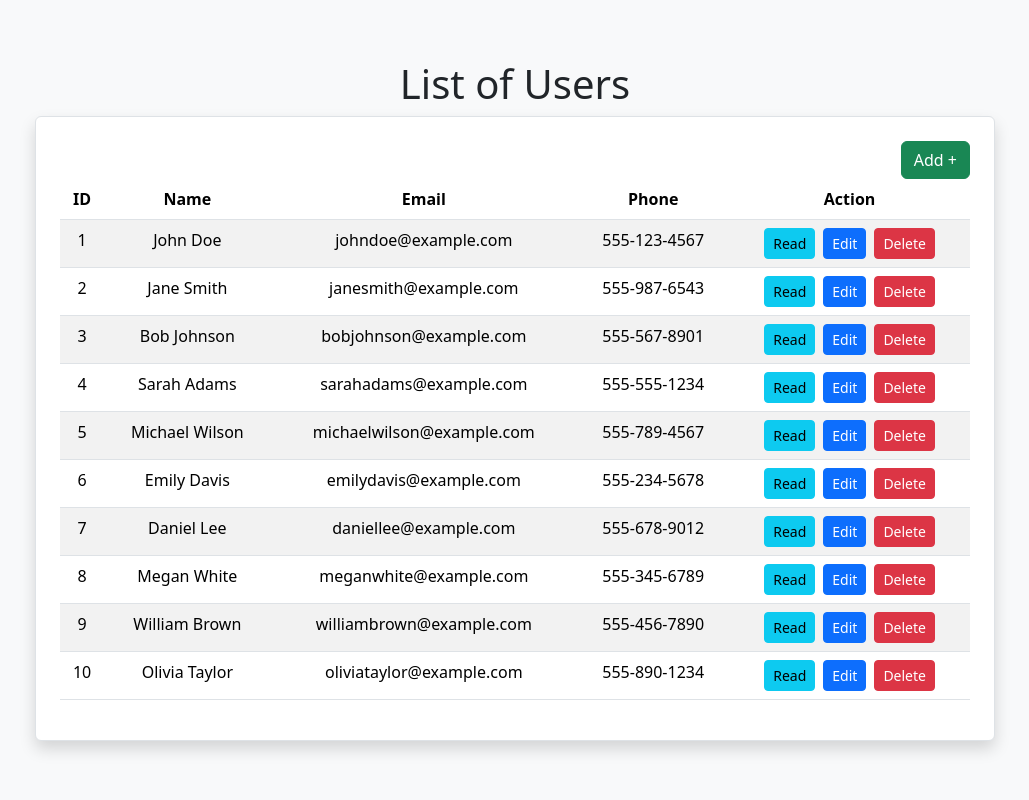
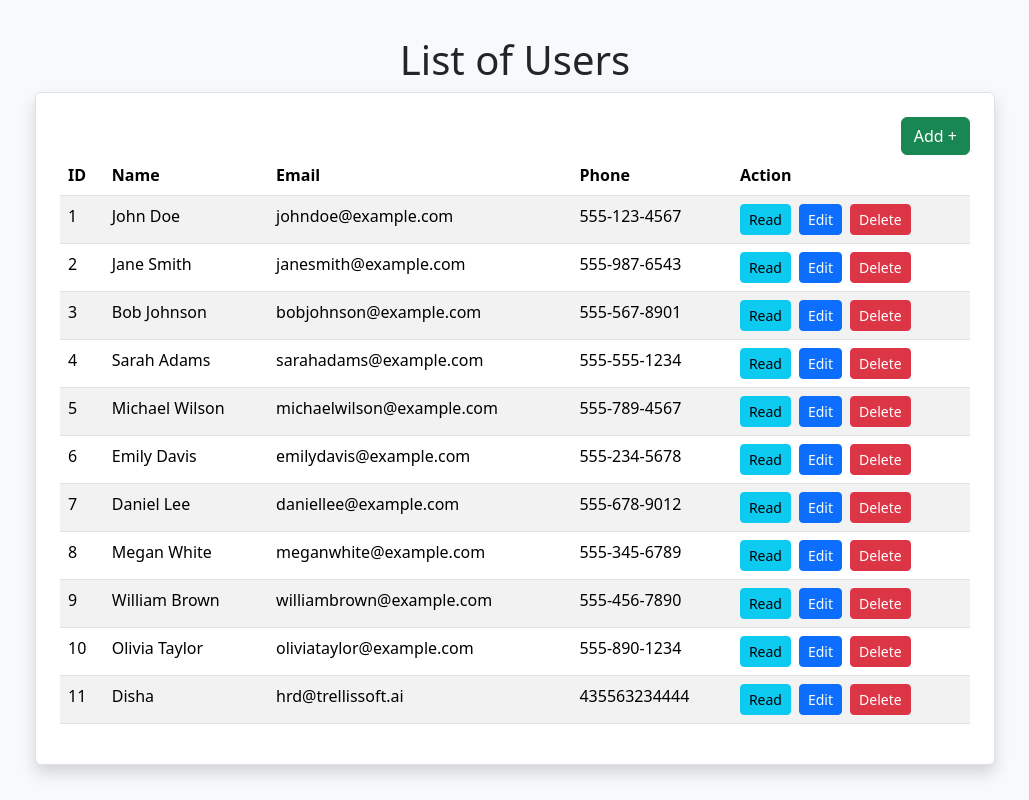
Before and after one commit to dishap001/RP_CRUD, a React (Create React App) app: page / in a window 1280 px wide. Shown: the whole page, without its empty margins (125-1154 px from the left). Built offline with nearby package versions, Linux system fonts and the light colour scheme; data requests are answered from the project's data file.

Commit message:
By adding  form the data gets entered on the list

```diff
--- /dev/null
+++ b/db.json
@@ -0,0 +1,90 @@
+{
+  "users": [
+    {
+      "id": 1,
+      "name": "John Doe",
+      "username": "johndoe",
+      "email": "johndoe@example.com",
+      "phone": "555-123-4567",
+      "website": "www.johndoe.com"
+    },
+    {
+      "id": 2,
+      "name": "Jane Smith",
+      "username": "janesmith",
+      "email": "janesmith@example.com",
+      "phone": "555-987-6543",
+      "website": "www.janesmith.com"
+    },
+    {
+      "id": 3,
+      "name": "Bob Johnson",
+      "username": "bobjohnson",
+      "email": "bobjohnson@example.com",
+      "phone": "555-567-8901",
+      "website": "www.bobjohnson.com"
+    },
+    {
+      "id": 4,
+      "name": "Sarah Adams",
+      "username": "sarahadams",
+      "email": "sarahadams@example.com",
+      "phone": "555-555-1234",
+      "website": "www.sarahadams.com"
+    },
+    {
+      "id": 5,
+      "name": "Michael Wilson",
+      "username": "michaelwilson",
+      "email": "michaelwilson@example.com",
+      "phone": "555-789-4567",
+      "website": "www.michaelwilson.com"
+    },
+    {
+      "id": 6,
+      "name": "Emily Davis",
+      "username": "emilydavis",
+      "email": "emilydavis@example.com",
+      "phone": "555-234-5678",
+      "website": "www.emilydavis.com"
+    },
+    {
+      "id": 7,
+      "name": "Daniel Lee",
+      "username": "daniellee",
+      "email": "daniellee@example.com",
+      "phone": "555-678-9012",
+      "website": "www.daniellee.com"
+    },
+    {
+      "id": 8,
+      "name": "Megan White",
+      "username": "meganwhite",
+      "email": "meganwhite@example.com",
+      "phone": "555-345-6789",
+      "website": "www.meganwhite.com"
+    },
+    {
+      "id": 9,
+      "name": "William Brown",
+      "username": "williambrown",
+      "email": "williambrown@example.com",
+      "phone": "555-456-7890",
+      "website": "www.williambrown.com"
+    },
+    {
+      "id": 10,
+      "name": "Olivia Taylor",
+      "username": "oliviataylor",
+      "email": "oliviataylor@example.com",
+      "phone": "555-890-1234",
+      "website": "www.oliviataylor.com"
+    },
+    {
+      "name": "Disha",
+      "email": "hrd@trellissoft.ai",
+      "phone": "435563234444",
+      "id": 11
+    }
+  ]
+}
--- a/src/App.css
+++ /dev/null
@@ -1,38 +0,0 @@
-.App {
-  text-align: center;
-}
-
-.App-logo {
-  height: 40vmin;
-  pointer-events: none;
-}
-
-@media (prefers-reduced-motion: no-preference) {
-  .App-logo {
-    animation: App-logo-spin infinite 20s linear;
-  }
-}
-
-.App-header {
-  background-color: #282c34;
-  min-height: 100vh;
-  display: flex;
-  flex-direction: column;
-  align-items: center;
-  justify-content: center;
-  font-size: calc(10px + 2vmin);
-  color: white;
-}
-
-.App-link {
-  color: #61dafb;
-}
-
-@keyframes App-logo-spin {
-  from {
-    transform: rotate(0deg);
-  }
-  to {
-    transform: rotate(360deg);
-  }
-}
--- a/src/App.js
+++ b/src/App.js
@@ -1,4 +1,4 @@
-import './App.css';
+
 import { BrowserRouter, Routes, Route } from 'react-router-dom';
 import Home from './Home';
 import Create from './Create';
@@ -20,7 +20,6 @@ function App() {
         </Routes>
       </BrowserRouter>
 
-
     </div>
   );
 }
--- a/src/Create.js
+++ b/src/Create.js
@@ -1,25 +1,25 @@
-import React, { useState } from 'react';
-import { Link } from 'react-router-dom';
+import React, { useState  } from 'react';
+import { Link, useNavigate } from 'react-router-dom';
+import axios from 'axios';
 
 function Create() {
   const [values, setValues] = useState({
     name: '',
     email: '',
     phone: '',
-  });
+  })
+  const navigate = useNavigate();
+  const handleSubmit =(event)=>{
+    event.preventDefault();
+      axios.post("http://localhost:3000/users",values)
+        .then((res) => {
+          console.log(res);
+          navigate('/');
+        } )
+        .catch((err) => console.log(err));
 
-  const handleSubmit = (event) => {
-    event.preventDefault();
-    console.log(values); // Log the form values
   }
 
-  const handleInputChange = (e) => {
-    const { name, value } = e.target;
-    setValues({
-      ...values,
-      [name]: value,
-    });
-  }
 
   return (
     <div className='d-flex w-100 vh-100 justify-content-center align-items-center bg-light'>
@@ -27,16 +27,15 @@ function Create() {
         <h2>Add a User</h2>
         <form onSubmit={handleSubmit}>
           <div className="mb-3">
-            <label htmlFor="name" className="form-label">
+            <label htmlFor="name">
               Name
             </label>
             <input
               type="text"
               className="form-control"
-              id="name"
+              placeholder="Enter Name"
               name="name" // Add name attribute
-              value={values.name}
-              onChange={handleInputChange}
+              onChange={(e)=> setValues({...values , name: e.target.value})}
             />
           </div>
           <div className="mb-3">
@@ -46,23 +45,19 @@ function Create() {
             <input
               type="email"
               className="form-control"
-              id="email"
-              name="email" // Add name attribute
-              value={values.email}
-              onChange={handleInputChange}
+              placeholder="Enter Email"
+              name="email"
+              onChange={e=> setValues({...values,email: (e).target.value})}
             />
           </div>
           <div className="mb-3">
-            <label htmlFor="phone" className="form-label">
-              Phone
-            </label>
+            <label htmlFor="phone" className="form-label">Phone</label>
             <input
               type="tel"
               className="form-control"
-              id="phone"
-              name="phone" // Add name attribute
-              value={values.phone}
-              onChange={handleInputChange}
+              placeholder="Enter Phone Number"
+              name="phone"
+              onChange={(e)=> setValues({...values,phone: e.target.value})}
             />
           </div>
           <button type="submit" className="btn btn-success">Submit</button>
@@ -72,5 +67,4 @@ function Create() {
     </div>
   );
 }
-
 export default Create;
--- a/src/Home.js
+++ b/src/Home.js
@@ -1,17 +1,28 @@
+import axios from 'axios';
 import React from 'react';
-import usersData from './db1.json';
-import { useState } from 'react';
+import { useState ,useEffect } from 'react';
 import { Link } from 'react-router-dom';
 
 
+
 function Home() {
-  const [data] = useState(usersData.users);
+
+ const [data, setData] = useState([]);
+
+
+  useEffect(() => {
+    axios.get("http://localhost:3000/users")
+      .then((res) => setData(res.data))
+      .catch((err) => console.log(err));
+  }, []);
+
 
   return (
     <div className='d-flex flex-column justify-content-center align-items-center bg-light vh-100'>
       <h1>List of Users</h1>
       <div className='w-75 rounded bg-white border shadow p-4'>
-        <div className='d-flex justify-content-end'><Link to="/create" className='btn btn-success'>Add +</Link></div>
+        <div className='d-flex justify-content-end'>
+          <Link to="/create" className='btn btn-success'>Add +</Link></div>
 
         <table className='table table-striped'>
           <thead>
@@ -24,8 +35,8 @@ function Home() {
             </tr>
           </thead>
           <tbody>
-            {data.map((user) => (
-              <tr key={user.id}>
+            {data.map((user, i) => (
+              <tr key={i}>
                 <td>{user.id}</td>
                 <td>{user.name}</td>
                 <td>{user.email}</td>
--- a/src/db1.json
+++ /dev/null
@@ -1,83 +0,0 @@
-{
-  "users":[
-  {
-    "id": 1,
-    "name": "John Doe",
-    "username": "johndoe",
-    "email": "johndoe@example.com",
-    "phone": "555-123-4567",
-    "website": "www.johndoe.com"
-  },
-  {
-    "id": 2,
-    "name": "Jane Smith",
-    "username": "janesmith",
-    "email": "janesmith@example.com",
-    "phone": "555-987-6543",
-    "website": "www.janesmith.com"
-  },
-  {
-    "id": 3,
-    "name": "Bob Johnson",
-    "username": "bobjohnson",
-    "email": "bobjohnson@example.com",
-    "phone": "555-567-8901",
-    "website": "www.bobjohnson.com"
-  },
-  {
-    "id": 4,
-    "name": "Sarah Adams",
-    "username": "sarahadams",
-    "email": "sarahadams@example.com",
-    "phone": "555-555-1234",
-    "website": "www.sarahadams.com"
-  },
-  {
-    "id": 5,
-    "name": "Michael Wilson",
-    "username": "michaelwilson",
-    "email": "michaelwilson@example.com",
-    "phone": "555-789-4567",
-    "website": "www.michaelwilson.com"
-  },
-  {
-    "id": 6,
-    "name": "Emily Davis",
-    "username": "emilydavis",
-    "email": "emilydavis@example.com",
-    "phone": "555-234-5678",
-    "website": "www.emilydavis.com"
-  },
-  {
-    "id": 7,
-    "name": "Daniel Lee",
-    "username": "daniellee",
-    "email": "daniellee@example.com",
-    "phone": "555-678-9012",
-    "website": "www.daniellee.com"
-  },
-  {
-    "id": 8,
-    "name": "Megan White",
-    "username": "meganwhite",
-    "email": "meganwhite@example.com",
-    "phone": "555-345-6789",
-    "website": "www.meganwhite.com"
-  },
-  {
-    "id": 9,
-    "name": "William Brown",
-    "username": "williambrown",
-    "email": "williambrown@example.com",
-    "phone": "555-456-7890",
-    "website": "www.williambrown.com"
-  },
-  {
-    "id": 10,
-    "name": "Olivia Taylor",
-    "username": "oliviataylor",
-    "email": "oliviataylor@example.com",
-    "phone": "555-890-1234",
-    "website": "www.oliviataylor.com"
-  }
-]}
```
Also changed, not shown: package.json (+9 -2 lines), public/index.html (line endings or trailing spaces), 1 other file (tests, documents, lock files or other folders).
